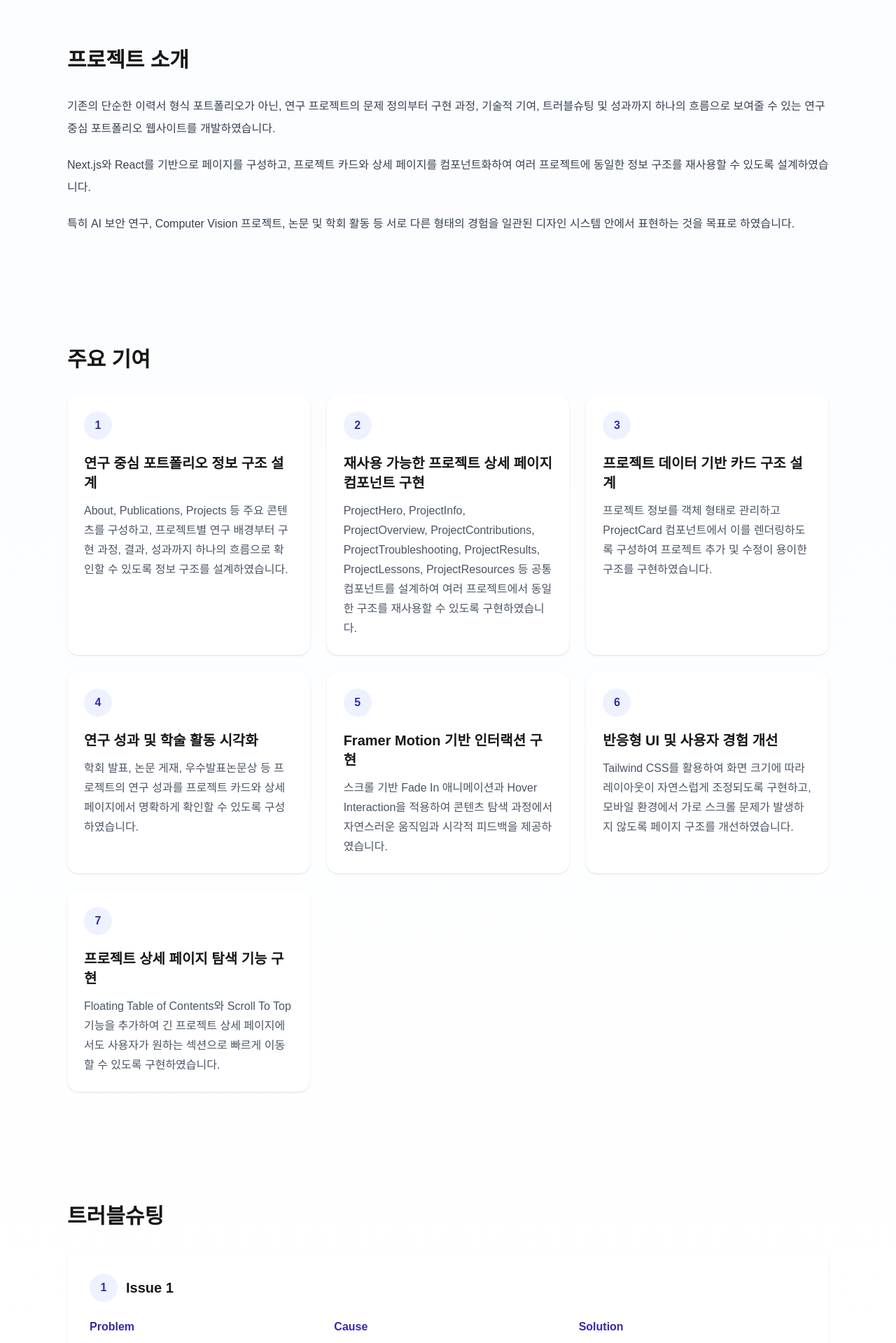
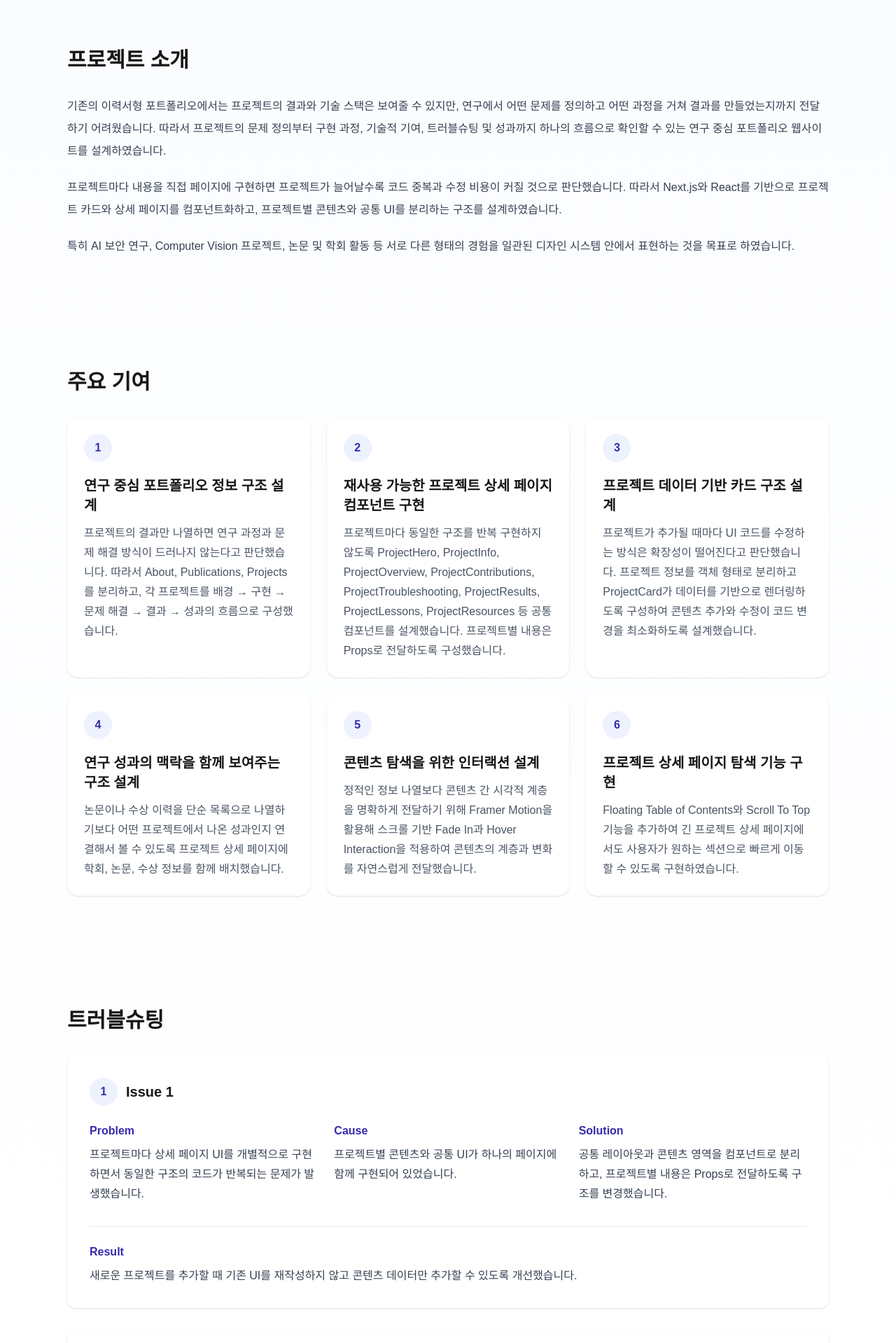
Before and after one commit to wjdsilver/portfolio, a Next.js app: page /projects/portfolio in a window 1280 px wide. Shown: the part 820-2739 px from the top of the page at 70% size. Built offline with nearby package versions, Linux system fonts and the light colour scheme.

Commit message:
Refine project details and troubleshooting

```diff
--- a/app/projects/portfolio/page.tsx
+++ b/app/projects/portfolio/page.tsx
@@ -73,15 +73,17 @@ export default function PortfolioPage() {
       <ProjectOverview
         paragraphs={[
           `
-기존의 단순한 이력서 형식 포트폴리오가 아닌,
-연구 프로젝트의 문제 정의부터 구현 과정, 기술적 기여,
-트러블슈팅 및 성과까지 하나의 흐름으로 보여줄 수 있는
-연구 중심 포트폴리오 웹사이트를 개발하였습니다.
+기존의 이력서형 포트폴리오에서는 프로젝트의 결과와 기술 스택은 보여줄 수 있지만,
+연구에서 어떤 문제를 정의하고 어떤 과정을 거쳐 결과를 만들었는지까지 전달하기 어려웠습니다.
+따라서 프로젝트의 문제 정의부터 구현 과정, 기술적 기여,
+트러블슈팅 및 성과까지 하나의 흐름으로 확인할 수 있는
+연구 중심 포트폴리오 웹사이트를 설계하였습니다.
 `,
           `
-Next.js와 React를 기반으로 페이지를 구성하고,
-프로젝트 카드와 상세 페이지를 컴포넌트화하여
-여러 프로젝트에 동일한 정보 구조를 재사용할 수 있도록 설계하였습니다.
+프로젝트마다 내용을 직접 페이지에 구현하면 프로젝트가 늘어날수록
+코드 중복과 수정 비용이 커질 것으로 판단했습니다.
+따라서 Next.js와 React를 기반으로 프로젝트 카드와 상세 페이지를 컴포넌트화하고,
+프로젝트별 콘텐츠와 공통 UI를 분리하는 구조를 설계하였습니다.
 `,
           `
 특히 AI 보안 연구, Computer Vision 프로젝트,
@@ -96,38 +98,33 @@ Next.js와 React를 기반으로 페이지를 구성하고,
           {
   title: "연구 중심 포트폴리오 정보 구조 설계",
   description:
-              "About, Publications, Projects 등 주요 콘텐츠를 구성하고, 프로젝트별 연구 배경부터 구현 과정, 결과, 성과까지 하나의 흐름으로 확인할 수 있도록 정보 구조를 설계하였습니다.",
+    "프로젝트의 결과만 나열하면 연구 과정과 문제 해결 방식이 드러나지 않는다고 판단했습니다. 따라서 About, Publications, Projects를 분리하고, 각 프로젝트를 배경 → 구현 → 문제 해결 → 결과 → 성과의 흐름으로 구성했습니다.",
 },
 
           {
   title: "재사용 가능한 프로젝트 상세 페이지 컴포넌트 구현",
   description:
-              "ProjectHero, ProjectInfo, ProjectOverview, ProjectContributions, ProjectTroubleshooting, ProjectResults, ProjectLessons, ProjectResources 등 공통 컴포넌트를 설계하여 여러 프로젝트에서 동일한 구조를 재사용할 수 있도록 구현하였습니다.",
+    "프로젝트마다 동일한 구조를 반복 구현하지 않도록 ProjectHero, ProjectInfo, ProjectOverview, ProjectContributions, ProjectTroubleshooting, ProjectResults, ProjectLessons, ProjectResources 등 공통 컴포넌트를 설계했습니다. 프로젝트별 내용은 Props로 전달하도록 구성했습니다.",
 },
 
           {
   title: "프로젝트 데이터 기반 카드 구조 설계",
   description:
-              "프로젝트 정보를 객체 형태로 관리하고 ProjectCard 컴포넌트에서 이를 렌더링하도록 구성하여 프로젝트 추가 및 수정이 용이한 구조를 구현하였습니다.",
+    "프로젝트가 추가될 때마다 UI 코드를 수정하는 방식은 확장성이 떨어진다고 판단했습니다. 프로젝트 정보를 객체 형태로 분리하고 ProjectCard가 데이터를 기반으로 렌더링하도록 구성하여 콘텐츠 추가와 수정이 코드 변경을 최소화하도록 설계했습니다.",
 },
 
           {
-            title: "연구 성과 및 학술 활동 시각화",
+  title: "연구 성과의 맥락을 함께 보여주는 구조 설계",
   description:
-              "학회 발표, 논문 게재, 우수발표논문상 등 프로젝트의 연구 성과를 프로젝트 카드와 상세 페이지에서 명확하게 확인할 수 있도록 구성하였습니다.",
+    "논문이나 수상 이력을 단순 목록으로 나열하기보다 어떤 프로젝트에서 나온 성과인지 연결해서 볼 수 있도록 프로젝트 상세 페이지에 학회, 논문, 수상 정보를 함께 배치했습니다.",
 },
 
           {
-            title: "Framer Motion 기반 인터랙션 구현",
+  title: "콘텐츠 탐색을 위한 인터랙션 설계",
   description:
-              "스크롤 기반 Fade In 애니메이션과 Hover Interaction을 적용하여 콘텐츠 탐색 과정에서 자연스러운 움직임과 시각적 피드백을 제공하였습니다.",
+    "정적인 정보 나열보다 콘텐츠 간 시각적 계층을 명확하게 전달하기 위해 Framer Motion을 활용해 스크롤 기반 Fade In과 Hover Interaction을 적용하여 콘텐츠의 계층과 변화를 자연스럽게 전달했습니다.",
 },
 
-          {
-            title: "반응형 UI 및 사용자 경험 개선",
-            description:
-              "Tailwind CSS를 활용하여 화면 크기에 따라 레이아웃이 자연스럽게 조정되도록 구현하고, 모바일 환경에서 가로 스크롤 문제가 발생하지 않도록 페이지 구조를 개선하였습니다.",
-          },
 
           {
             title: "프로젝트 상세 페이지 탐색 기능 구현",
@@ -141,58 +138,56 @@ Next.js와 React를 기반으로 페이지를 구성하고,
         issues={[
           {
   problem:
-              "여러 프로젝트에서 동일한 상세 페이지 UI를 반복 구현해야 했습니다.",
-
+    "프로젝트마다 상세 페이지 UI를 개별적으로 구현하면서 동일한 구조의 코드가 반복되는 문제가 발생했습니다.",
   cause:
-              "프로젝트마다 페이지를 개별적으로 작성할 경우 코드 중복이 증가하고 디자인 수정 시 모든 페이지를 수정해야 하는 문제가 있었습니다.",
-
+    "프로젝트별 콘텐츠와 공통 UI가 하나의 페이지에 함께 구현되어 있었습니다.",
   solution:
-              "ProjectHero, ProjectInfo, ProjectOverview 등 콘텐츠 영역을 공통 컴포넌트로 분리하고, 프로젝트별 내용은 Props를 통해 전달하는 구조로 변경하였습니다.",
-
+    "공통 레이아웃과 콘텐츠 영역을 컴포넌트로 분리하고, 프로젝트별 내용은 Props로 전달하도록 구조를 변경했습니다.",
   result:
-              "새로운 프로젝트 페이지를 추가할 때 공통 UI를 다시 구현하지 않고 콘텐츠 데이터만 작성하여 일관된 디자인을 유지할 수 있었습니다.",
+    "새로운 프로젝트를 추가할 때 기존 UI를 재작성하지 않고 콘텐츠 데이터만 추가할 수 있도록 개선했습니다.",
 },
 
           {
   problem:
-              "프로젝트 상세 페이지마다 콘텐츠 양과 구조가 달라 디자인 일관성을 유지하기 어려웠습니다.",
-
+    "AI 연구 프로젝트와 Computer Vision 서비스 프로젝트처럼 프로젝트의 성격에 따라 필요한 정보와 콘텐츠 분량이 달랐습니다.",
   cause:
-              "AI 연구 프로젝트와 Computer Vision 기반 서비스 프로젝트는 결과물과 설명 방식이 달라 동일한 UI를 적용하기 어려웠습니다.",
-
+    "모든 프로젝트에 동일한 콘텐츠 구성을 강제하면 일부 프로젝트에서는 불필요한 영역이 생기거나 중요한 내용이 축소될 수 있었습니다.",
   solution:
-              "모든 프로젝트에서 Overview, Contributions, Troubleshooting, Results, Lessons, Resources와 같은 공통 정보 구조를 사용하고 필요한 섹션만 선택적으로 구성하도록 설계하였습니다.",
-
+    "Overview, Contributions, Troubleshooting, Results, Lessons, Resources를 공통 정보 구조로 정의하되 프로젝트에 필요한 섹션만 선택적으로 구성하도록 설계했습니다.",
   result:
-              "프로젝트의 성격은 유지하면서도 전체 포트폴리오에서 통일된 사용자 경험을 제공할 수 있었습니다.",
+    "일관된 사용자 경험을 유지하면서도 프로젝트의 특성에 맞게 콘텐츠를 구성할 수 있었습니다.",
+},
+{
+  problem:
+    "데스크톱 화면을 기준으로 구현한 일부 콘텐츠가 작은 화면에서 너비를 초과하면서 모바일 환경에서 가로 스크롤이 발생했습니다.",
+  cause:
+    "프로젝트 상세 페이지에 긴 텍스트와 표, 기술 스택 등의 콘텐츠가 포함되면서 화면 너비에 따른 레이아웃 대응이 충분하지 않은 부분이 있었습니다.",
+  solution:
+    "화면 크기에 따라 콘텐츠의 너비와 배치를 조정하고, 고정된 요소와 가변적인 요소를 구분하여 반응형 레이아웃을 수정했습니다.",
+  result:
+    "모바일에서도 콘텐츠가 화면 너비를 벗어나지 않도록 개선하고 다양한 화면 크기에서 일관된 사용자 경험을 유지할 수 있었습니다.",
 },
 
           {
   problem:
-              "긴 프로젝트 상세 페이지에서 원하는 내용을 빠르게 찾기 어려웠습니다.",
-
+    "프로젝트의 문제 정의부터 구현, 결과까지 하나의 페이지에 담으면서 원하는 정보를 찾기 어려운 문제가 있었습니다.",
   cause:
-              "연구 과정과 실험 결과, 트러블슈팅 등 콘텐츠가 증가하면서 사용자가 전체 페이지를 스크롤해야 하는 문제가 발생하였습니다.",
-
+    "콘텐츠가 길어질수록 사용자가 페이지를 직접 스크롤하며 원하는 영역을 찾아야 했습니다.",
   solution:
-              "섹션별 id를 기반으로 Floating Table of Contents를 구현하고 smooth scrolling을 적용하여 원하는 섹션으로 이동할 수 있도록 하였습니다.",
-
+    "Floating TOC와 Smooth Scroll을 적용하여 페이지의 전체 구조를 확인하고 필요한 섹션으로 바로 이동할 수 있도록 구성했습니다.",
   result:
-              "긴 프로젝트 페이지에서도 주요 내용을 빠르게 탐색할 수 있어 콘텐츠 접근성이 향상되었습니다.",
+    "긴 프로젝트 상세 페이지에서도 원하는 정보를 빠르게 탐색할 수 있도록 개선했습니다.",
 },
 
           {
   problem:
-              "Framer Motion을 적용하는 과정에서 Server Component와 Client Component 관련 오류가 발생하였습니다.",
-
+    "Next.js App Router 환경에서 Framer Motion을 적용한 컴포넌트에서 Server Component와 Client Component 간 충돌이 발생했습니다.",
   cause:
-              "Next.js App Router 환경에서는 animation 기능과 브라우저 API를 사용하는 컴포넌트를 Client Component로 관리해야 했습니다.",
-
+    "애니메이션과 브라우저 인터랙션을 사용하는 컴포넌트는 Client Component가 필요했지만, 페이지 전체를 Client Component로 전환하는 것은 구조적으로 적절하지 않았습니다.",
   solution:
-              "MotionWrapper와 애니메이션 관련 컴포넌트에 use client를 적용하고, Server Component에서 직접 Motion Component를 호출하지 않도록 구조를 분리하였습니다.",
-
+    "애니메이션과 브라우저 인터랙션이 필요한 컴포넌트만 Client Component로 분리하고 나머지 콘텐츠 영역은 Server Component 구조를 유지하도록 컴포넌트 경계를 조정했습니다.",
   result:
-              "Next.js의 Server Component 구조를 유지하면서도 스크롤 기반 애니메이션을 안정적으로 적용할 수 있었습니다.",
+    "필요한 영역에서만 클라이언트 기능을 사용하면서 Next.js App Router의 컴포넌트 구조를 유지할 수 있었습니다.",
 },
         ]}
       />
```
Also changed, not shown: app/projects/interview/page.tsx (+41 -37 lines), app/projects/phishing/page.tsx (+32 -46 lines), app/projects/safet/page.tsx (+27 -20 lines). Lines whose indentation alone changed are shown as unchanged.
